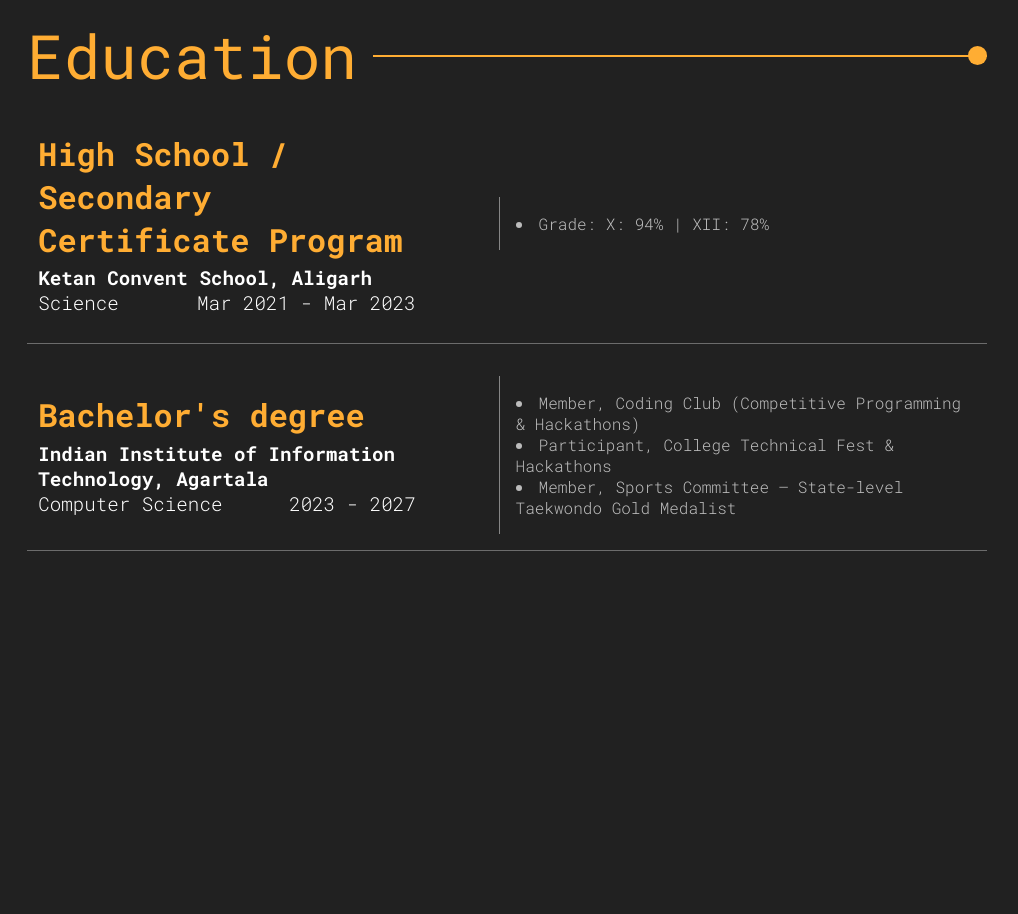
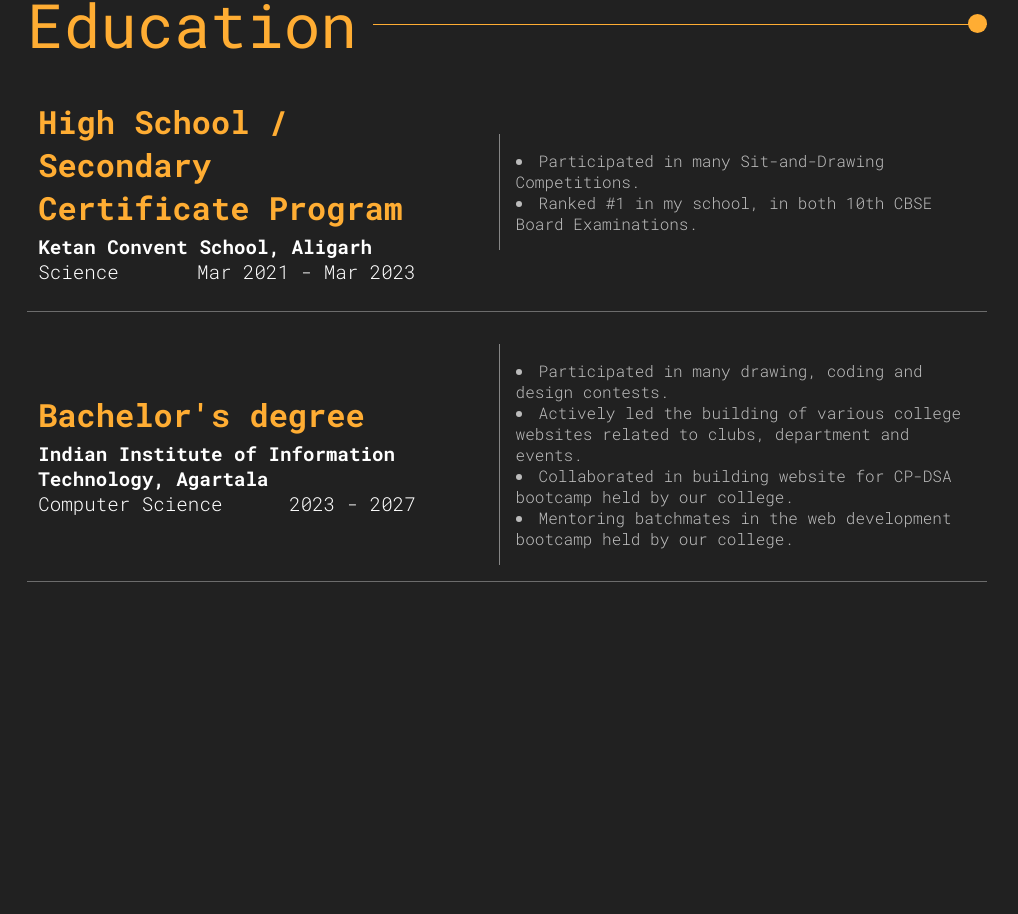
Before and after one commit to nishankkumar23/Portfolio, a React (Vite) app: page / in a window 1280 px wide. Shown: the part 1705-2619 px from the top of the page, without its empty margins (133-1151 px from the left). Built offline with nearby package versions, Linux system fonts and the light colour scheme; the HTML template or start-up script is replaced by a standard one; a web font is replaced by a local one.

Commit message:
Refine Education bullets for school and bachelor sections per user request

```diff
--- a/src/pages/Education/Education.jsx
+++ b/src/pages/Education/Education.jsx
@@ -7,7 +7,8 @@
     branch: "Science",
     duration: "Mar 2021 - Mar 2023",
     bullets: [
-        "Grade: X: 94% | XII: 78%",
+        "Participated in many Sit-and-Drawing Competitions.",
+        "Ranked #1 in my school, in both 10th  CBSE Board Examinations.",
     ],
 };
 const College = {
@@ -16,9 +17,10 @@
     branch: "Computer Science",
     duration: "2023 - 2027",
     bullets: [
-        "Member, Coding Club (Competitive Programming & Hackathons)",
-        "Participant, College Technical Fest & Hackathons",
-        "Member, Sports Committee – State-level Taekwondo Gold Medalist",
+        "Participated in many drawing, coding and design contests.",
+        "Actively led the building of various college websites related to clubs, department and events.",
+        "Collaborated in building website for CP-DSA bootcamp held by our college.",
+        "Mentoring batchmates in the web development bootcamp held by our college.",
     ],
 };
 
```
